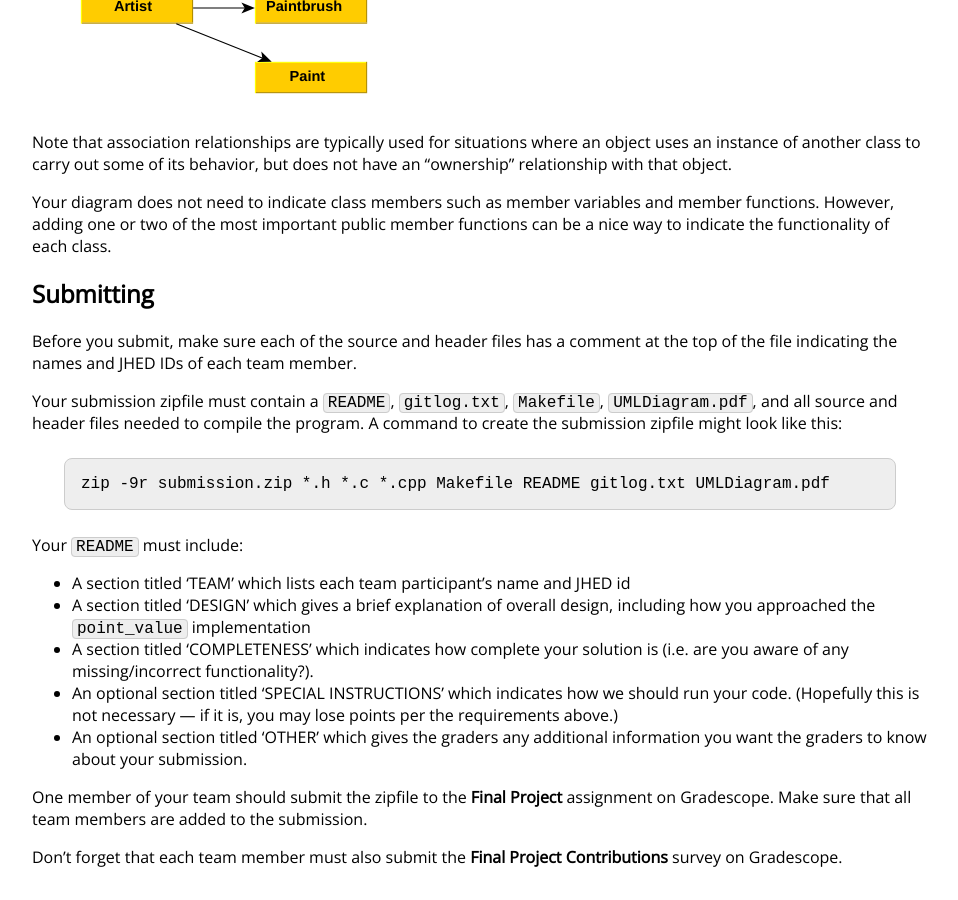
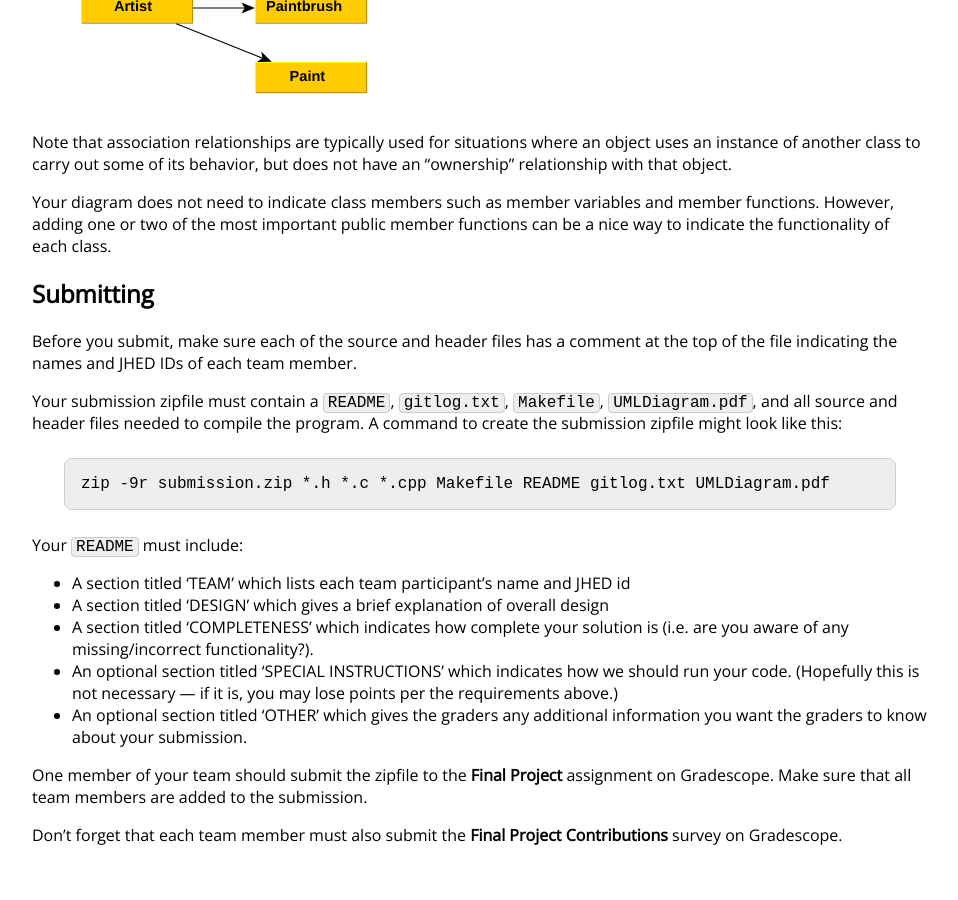
Before and after one commit to vivek-booshan/cs220-sp23, a Jekyll site: the page built from assign/final.md, in a window 1280 px wide and 900 px high, scrolled down 13294 px. Shown: the whole window, without its empty margins (160-1118 px from the left). Built offline with Jekyll 4.4.1, drawn with Linux system fonts in a browser that asks for light colours; some web fonts are replaced; formulas are drawn with MathJax 3; after the commit the page ends 14172 px from its top, so only the background shows below that.

Commit message:
remove extraneous text about point value

```diff
--- a/assign/final.md
+++ b/assign/final.md
@@ -707,7 +707,7 @@ Your `README` must include:
 
 * A section titled ‘TEAM’ which lists each team participant’s name and JHED id
 * A section titled ‘DESIGN’ which gives a brief explanation of overall
-  design, including how you approached the `point_value` implementation
+  design
 * A section titled ‘COMPLETENESS’ which indicates how complete your
   solution is (i.e. are you aware of any missing/incorrect functionality?).
 * An optional section titled ‘SPECIAL INSTRUCTIONS’ which indicates
```
